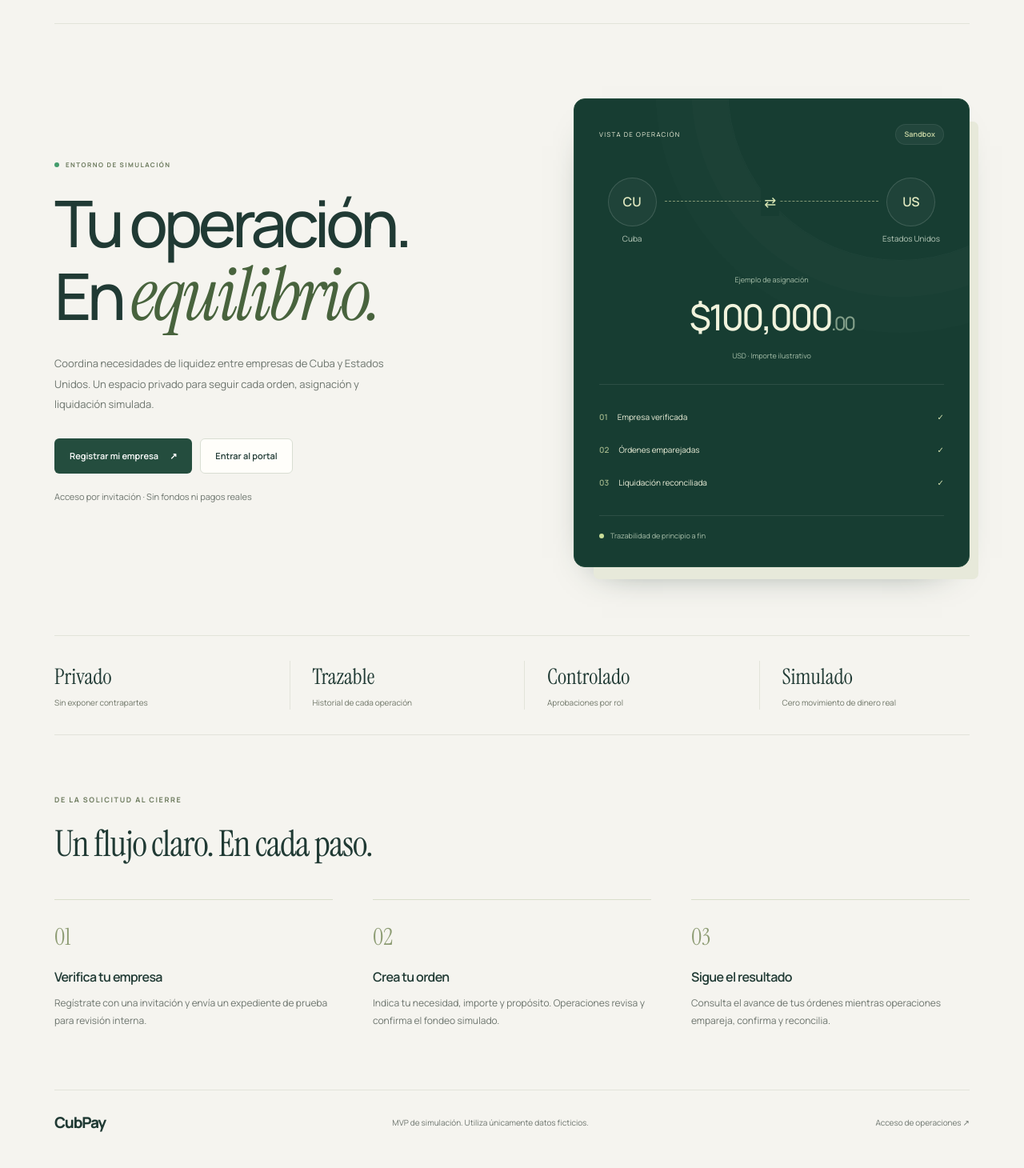
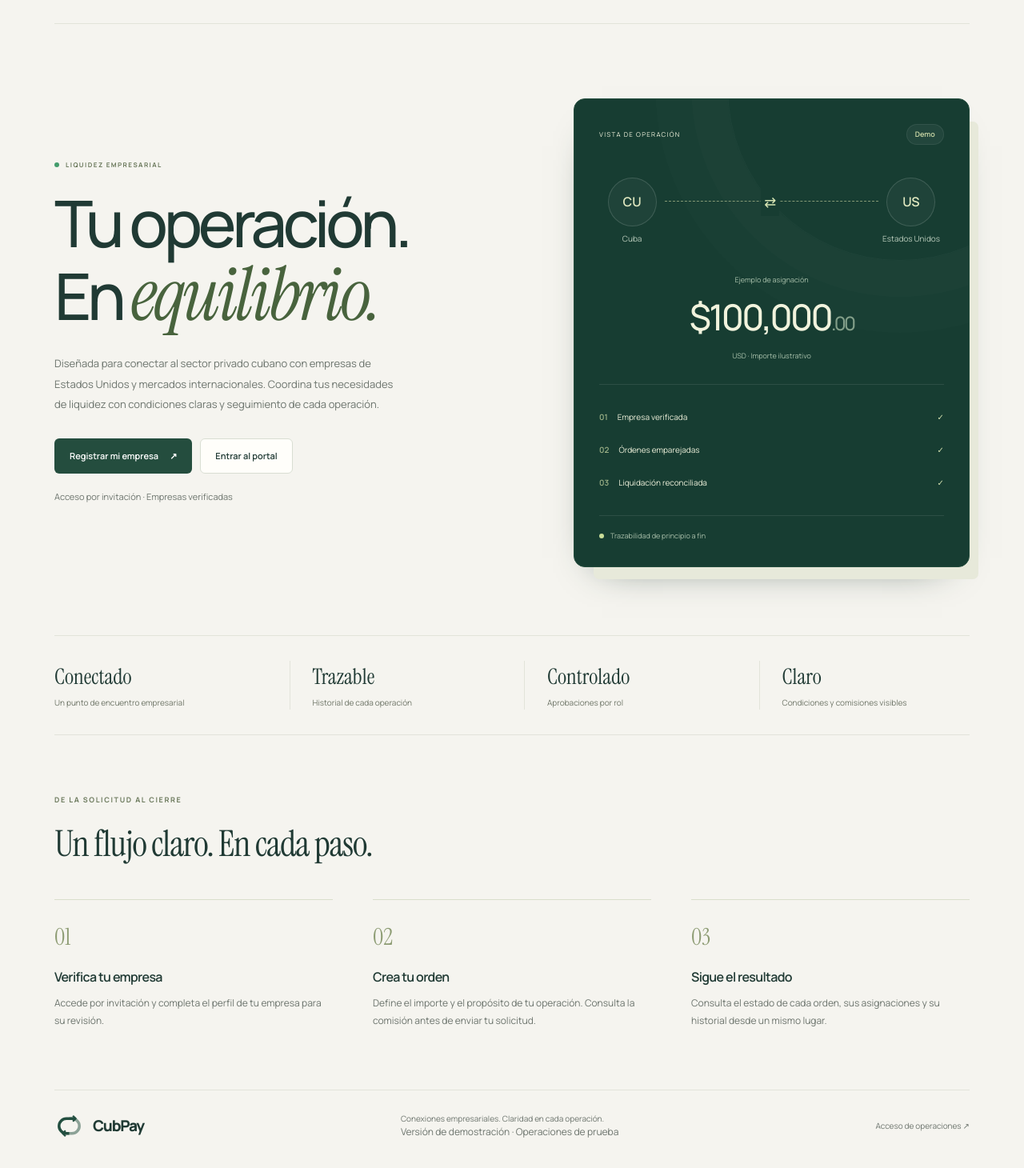
Before and after one commit to mrvlamusic/AGH-, a Next.js app in the folder apps/web/: page / in a window 1280 px wide. Shown: the part 74-1534 px from the top of the page at 80% size. Built offline with nearby package versions, Linux system fonts and the light colour scheme.

Commit message:
Refine business positioning and repeat CubPay brand in footer

```diff
--- a/apps/web/app/layout.tsx
+++ b/apps/web/app/layout.tsx
@@ -2,9 +2,9 @@ import "./fonts.css";
 import "./globals.css";
 import "./premium.css";
 export const metadata = {
-  title: "CubPay · Portal de simulación",
+  title: "CubPay · Liquidez empresarial",
   description:
-    "Coordinación privada de liquidez empresarial. MVP de simulación; sin fondos reales.",
+    "Liquidez empresarial, condiciones claras y seguimiento de cada operación. Versión de demostración.",
 };
 export default function RootLayout({
   children,
--- a/apps/web/app/page.tsx
+++ b/apps/web/app/page.tsx
@@ -18,7 +18,7 @@ export default function Home() {
       <section className="landing-hero">
         <div>
           <div className="eyebrow">
-            <span className="live-dot" /> ENTORNO DE SIMULACIÓN
+            <span className="live-dot" /> LIQUIDEZ EMPRESARIAL
           </div>
           <h1>
             Tu operación.
@@ -26,9 +26,9 @@ export default function Home() {
             En <em>equilibrio.</em>
           </h1>
           <p>
-            Coordina necesidades de liquidez entre empresas de Cuba y Estados
-            Unidos. Un espacio privado para seguir cada orden, asignación y
-            liquidación simulada.
+            Diseñada para conectar al sector privado cubano con empresas de
+            Estados Unidos y mercados internacionales. Coordina tus necesidades
+            de liquidez con condiciones claras y seguimiento de cada operación.
           </p>
           <div className="actions">
             <Link className="button primary" href="/onboarding">
@@ -38,9 +38,7 @@ export default function Home() {
               Entrar al portal
             </Link>
           </div>
-          <p className="fine">
-            Acceso por invitación · Sin fondos ni pagos reales
-          </p>
+          <p className="fine">Acceso por invitación · Empresas verificadas</p>
         </div>
         <div
           className="hero-visual"
@@ -48,7 +46,7 @@ export default function Home() {
         >
           <div className="visual-heading">
             <span>VISTA DE OPERACIÓN</span>
-            <span className="pill green">Sandbox</span>
+            <span className="pill green">Demo</span>
           </div>
           <div className="route-map">
             <div className="route-end">
@@ -94,8 +92,8 @@ export default function Home() {
       </section>
       <section className="landing-strip">
         <div>
-          <strong>Privado</strong>
-          <span>Sin exponer contrapartes</span>
+          <strong>Conectado</strong>
+          <span>Un punto de encuentro empresarial</span>
         </div>
         <div>
           <strong>Trazable</strong>
@@ -106,8 +104,8 @@ export default function Home() {
           <span>Aprobaciones por rol</span>
         </div>
         <div>
-          <strong>Simulado</strong>
-          <span>Cero movimiento de dinero real</span>
+          <strong>Claro</strong>
+          <span>Condiciones y comisiones visibles</span>
         </div>
       </section>
       <section id="como-funciona" className="how">
@@ -118,17 +116,17 @@ export default function Home() {
             [
               "01",
               "Verifica tu empresa",
-              "Regístrate con una invitación y envía un expediente de prueba para revisión interna.",
+              "Accede por invitación y completa el perfil de tu empresa para su revisión.",
             ],
             [
               "02",
               "Crea tu orden",
-              "Indica tu necesidad, importe y propósito. Operaciones revisa y confirma el fondeo simulado.",
+              "Define el importe y el propósito de tu operación. Consulta la comisión antes de enviar tu solicitud.",
             ],
             [
               "03",
               "Sigue el resultado",
-              "Consulta el avance de tus órdenes mientras operaciones empareja, confirma y reconcilia.",
+              "Consulta el estado de cada orden, sus asignaciones y su historial desde un mismo lugar.",
             ],
           ].map(([n, title, copy]) => (
             <article key={n}>
@@ -140,8 +138,14 @@ export default function Home() {
         </div>
       </section>
       <footer className="landing-footer">
-        <span className="brand">CubPay</span>
-        <span>MVP de simulación. Utiliza únicamente datos ficticios.</span>
+        <span className="brand">
+          <BrandMark />
+          CubPay
+        </span>
+        <span>
+          Conexiones empresariales. Claridad en cada operación.
+          <small>Versión de demostración · Operaciones de prueba</small>
+        </span>
         <Link href="/admin">Acceso de operaciones ↗</Link>
       </footer>
     </main>
```
